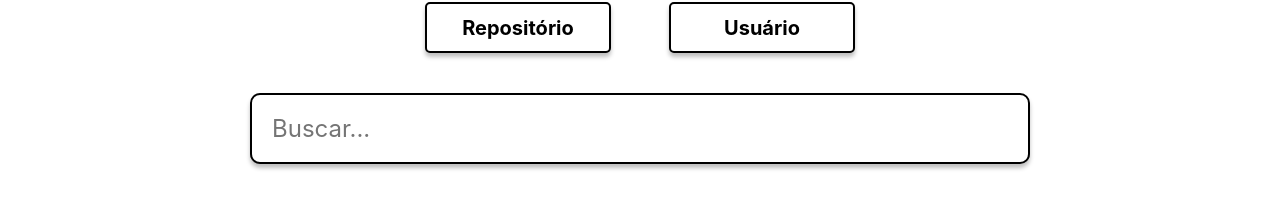
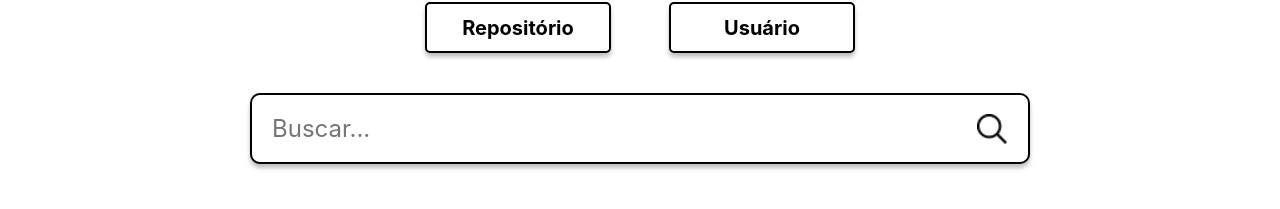
Before and after one commit to rafaelsaboiad/vue-yt, a Vue app: page / in a window 1280 px wide. Shown: the part 351-560 px from the top of the page. Built offline with nearby package versions, Linux system fonts and the light colour scheme.

Commit message:
searchIcon

```diff
--- a/src/pages/home.vue
+++ b/src/pages/home.vue
@@ -7,7 +7,7 @@
         <button id="btnUser">Usuário</button>
       </div>
       <div id="searchConfig">
-        <input id="placeH" type="text" placeholder="Buscar...">
+        <input id="inputSearch" type="text" placeholder="Buscar...">
       </div>
   </div>
 </main>
@@ -79,28 +79,25 @@ export default {
     margin-top: 40px;
   }
 
-  #placeH {
+  #inputSearch {
     display: flex;
     width: 780px;
     height: 71px;
-    background-image: url("@/assets/gitLogo.png"); /*SOCORROOOOO*/
-    background-size: 10px;
-    background-repeat: no-repeat;
-    background-position: 10px center;
     padding-left: 20px;
-    padding-right: 55px; /* adiciona espaço para o ícone */
-    background: #FFFFFF;
+    padding-right: 55px;
     border: 2px solid #000000;
     box-shadow: 0px 4px 4px rgba(0, 0, 0, 0.25);
     border-radius: 10px;
+
+    background-image: url("../assets/search.png");
+    background-size: 30px;
+    background-repeat: no-repeat;
+    background-position: 725px;
 
     font-family: 'Inter';
     font-style: normal;
     font-weight: 400;
     font-size: 24px;
     line-height: 29px;
-    display: flex;
-    align-items: center;
 }
-
 </style>
```
